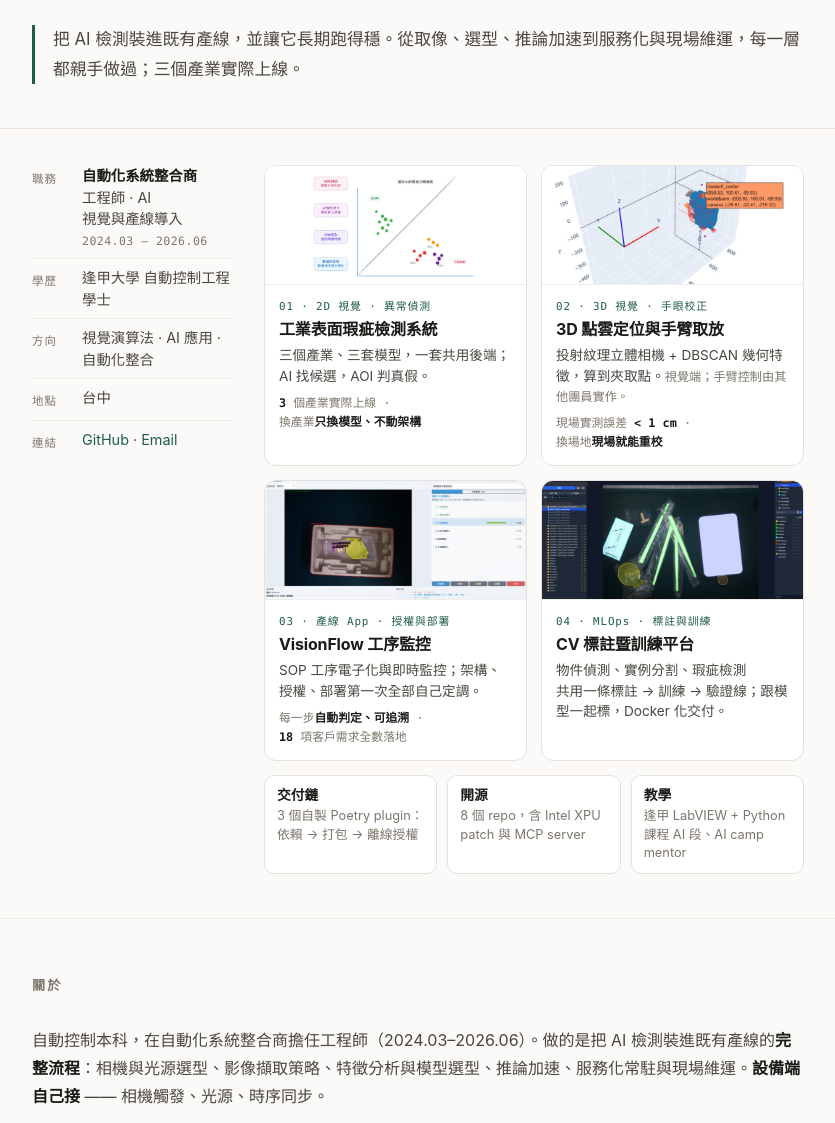
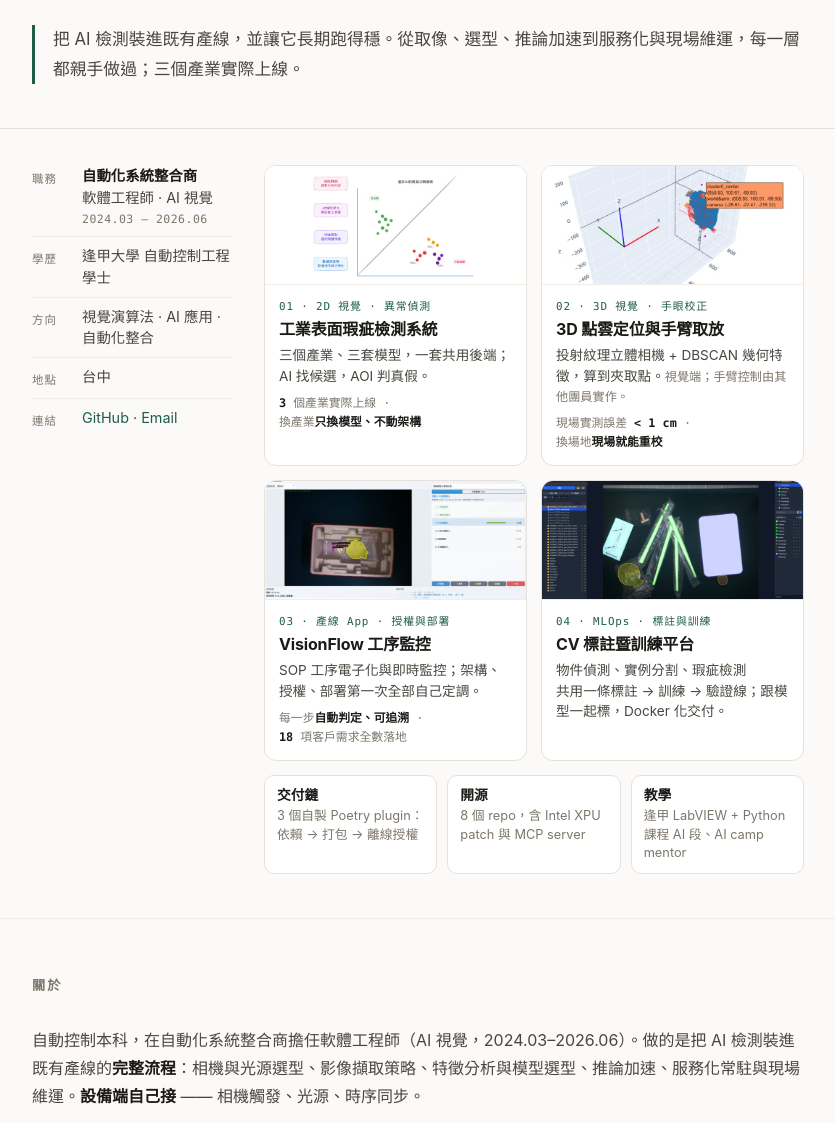
Before and after one commit to HANK572718/HANK572718.github.io, a plain HTML site: page index.html in a window 1280 px wide. Shown: the part 167-1290 px from the top of the page, without its empty margins (222-1057 px from the left). Drawn offline with Linux system fonts and the light colour scheme.

Commit message:
content: align job title and client count with the résumé

```diff
--- a/index.html
+++ b/index.html
@@ -208,7 +208,7 @@ footer a{margin-right:18px}
   <div class="wrap">
     <div class="glance-grid">
       <dl class="now">
-        <div><dt>職務</dt><dd><b>自動化系統整合商</b><span class="nb">工程師 · AI</span> <span class="nb">視覺與產線導入</span><span class="period">2024.03 – 2026.06</span></dd></div>
+        <div><dt>職務</dt><dd><b>自動化系統整合商</b><span class="nb">軟體工程師 · AI 視覺</span><span class="period">2024.03 – 2026.06</span></dd></div>
         <div><dt>學歷</dt><dd>逢甲大學 自動控制工程 學士</dd></div>
         <div><dt>方向</dt><dd>視覺演算法 · AI 應用 · 自動化整合</dd></div>
         <div><dt>地點</dt><dd>台中</dd></div>
@@ -265,7 +265,7 @@ footer a{margin-right:18px}
 <section id="about">
   <div class="wrap">
     <h2>關於</h2>
-    <p>自動控制本科，在自動化系統整合商擔任工程師（2024.03–2026.06）。做的是把 AI 檢測裝進既有產線的<strong>完整流程</strong>：相機與光源選型、影像擷取策略、特徵分析與模型選型、推論加速、服務化常駐與現場維運。<strong>設備端自己接</strong> —— 相機觸發、光源、時序同步。</p>
+    <p>自動控制本科，在自動化系統整合商擔任軟體工程師（AI 視覺，2024.03–2026.06）。做的是把 AI 檢測裝進既有產線的<strong>完整流程</strong>：相機與光源選型、影像擷取策略、特徵分析與模型選型、推論加速、服務化常駐與現場維運。<strong>設備端自己接</strong> —— 相機觸發、光源、時序同步。</p>
     <ul class="how">
       <li><b>先比較、再選擇。</b>模型不憑印象挑：同一批現場資料跑過六種異常偵測模型，看數字決定；3D 案先試了深度學習，發現傳統幾何方法就夠準，就用簡單的那個。<a href="#p-defect">瑕疵檢測 →</a><a href="#p-3d">3D 定位 →</a></li>
       <li><b>重複的事做成工具。</b>三條產線的檢測案共用一套訓練後端，標註、訓練到部署接成一條線 —— 新案子不必從零開始，每一版模型也查得到是用哪批資料訓練的。<a href="#p-defect">瑕疵檢測 →</a><a href="#p-annot">標註平台 →</a></li>
@@ -292,7 +292,7 @@ footer a{margin-right:18px}
         <li><b>粒子分析邏輯</b>　小面積 × 高圓形度 × 低熵暗點，搭配覆蓋機制<b>消除約 70% 外膜髒污誤報</b></li>
         <li><b>食品加工產線</b>　ReverseDistillation + ResNet34，驗證 <b>AUROC 1.0 / F1 1.0</b>，OpenVINO 匯出 69.4 MB；現場推論 <b>4 張 512×512 約 0.25 秒</b></li>
         <li><b>工具機產業展會</b>　<b>3.5 週</b>從零到功能全數完成，含相機架設、光源、取像、訓練、驗證；依 CPU-only 條件選 STFPM，模型僅 21.35 MB</li>
-        <li><b>共用訓練後端</b>　六類端點、anomalib 六模型 benchmark、branch + tag 管理 <b>4 客戶約 50 個 tag</b>；推論非同步化解決 FastAPI 阻塞</li>
+        <li><b>共用訓練後端</b>　六類端點、anomalib 六模型 benchmark、branch + tag 管理 <b>3 客戶約 50 個 tag</b>；推論非同步化解決 FastAPI 阻塞</li>
       </ul>
       <figure><img src="img/anomaly-result-normal.png" alt="異常偵測推論結果面板">
         <figcaption>anomalib 推論輸出：原圖 · ground truth · 預測遮罩 · anomaly map · 分數。六個模型共用同一套輸出格式比較，選型才有基準。</figcaption></figure>
```
